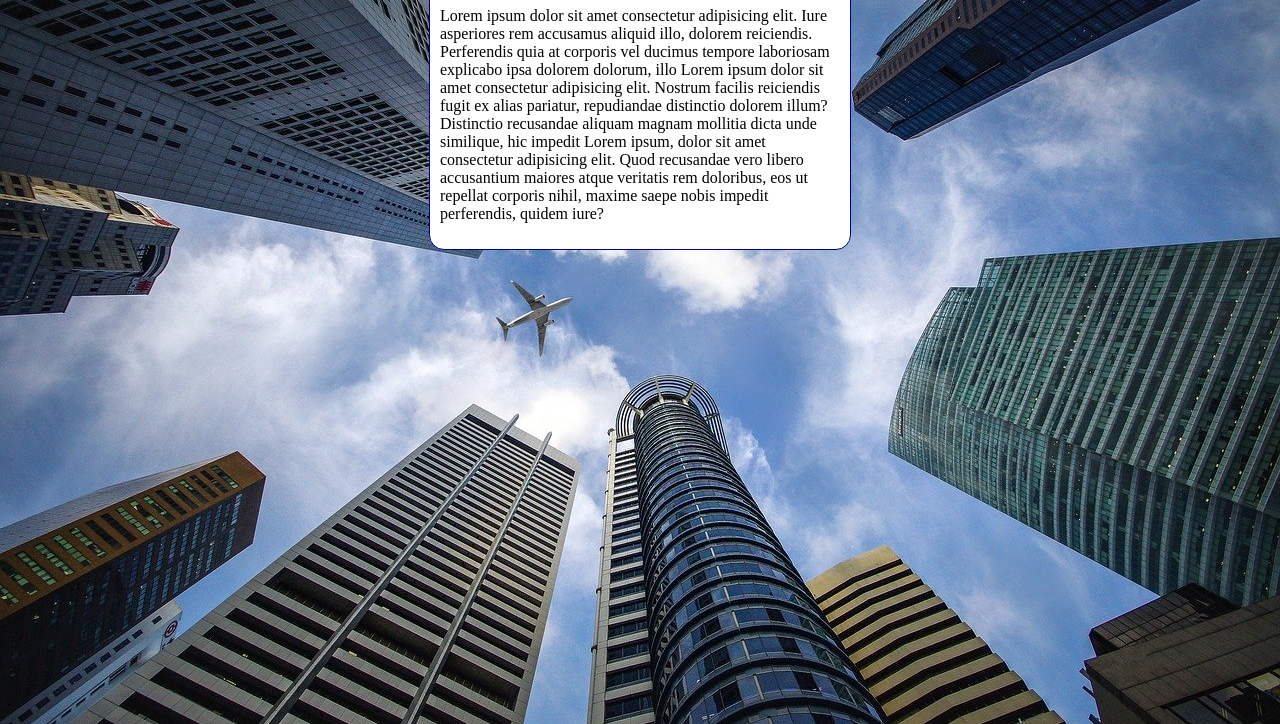
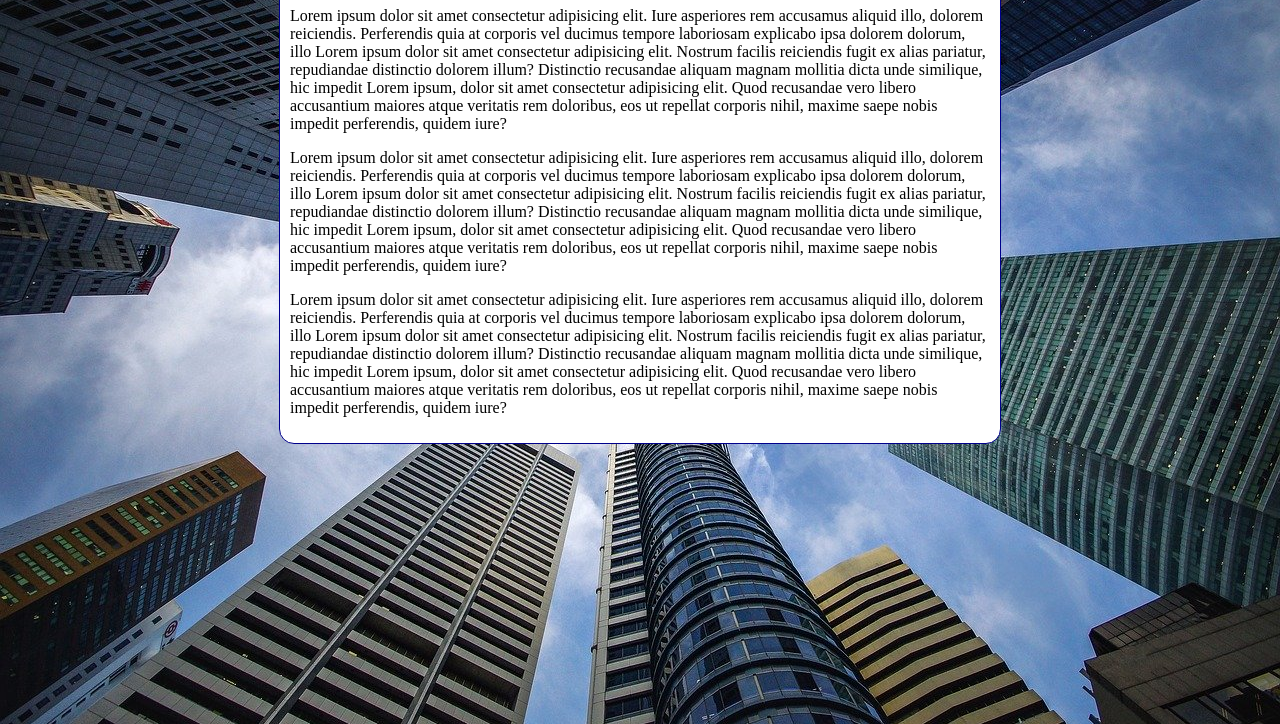
Before and after one commit to lucascostafreire/html-css, a plain HTML site: page exercicios/ex022/fundo006.html in a window 1280 px wide. Shown: the part 92-816 px from the top of the page. Drawn offline with Linux system fonts and the light colour scheme.

Commit message:
atulizado

```diff
--- a/exercicios/ex022/fundo006.html
+++ b/exercicios/ex022/fundo006.html
@@ -4,7 +4,7 @@
     <meta charset="UTF-8">
     <meta http-equiv="X-UA-Compatible" content="IE=edge">
     <meta name="viewport" content="width=device-width, initial-scale=1.0">
-    <title>Document</title>
+    <title>fundo fixo de tela</title>
     <style>
         body {
             height: 100vh;
@@ -13,14 +13,21 @@
             background-position: center top;
             background-repeat: no-repeat;
             background-size: cover;
+            background-attachment: fixed;
         }
         main {
             background-color: white;
-            width: 400px;
+            max-width: 700px;
             padding: 10px;
             margin: auto;
             border: 1px solid darkblue;
             border-radius: 15px;
+
+            /* Shorthand - background
+            color > image > position > repeat > [size]
+            > attachament
+
+            */
         }
     </style>
 </head>
@@ -28,6 +35,8 @@
     <main>
         <h1>Teste de imagem de fundo</h1>
         <p>Lorem ipsum dolor sit amet consectetur adipisicing elit. Iure asperiores rem accusamus aliquid illo, dolorem reiciendis. Perferendis quia at corporis vel ducimus tempore laboriosam explicabo ipsa dolorem dolorum, illo Lorem ipsum dolor sit amet consectetur adipisicing elit. Nostrum facilis reiciendis fugit ex alias pariatur, repudiandae distinctio dolorem illum? Distinctio recusandae aliquam magnam mollitia dicta unde similique, hic impedit Lorem ipsum, dolor sit amet consectetur adipisicing elit. Quod recusandae vero libero accusantium maiores atque veritatis rem doloribus, eos ut repellat corporis nihil, maxime saepe nobis impedit perferendis, quidem iure?</p>
+        <p>Lorem ipsum dolor sit amet consectetur adipisicing elit. Iure asperiores rem accusamus aliquid illo, dolorem reiciendis. Perferendis quia at corporis vel ducimus tempore laboriosam explicabo ipsa dolorem dolorum, illo Lorem ipsum dolor sit amet consectetur adipisicing elit. Nostrum facilis reiciendis fugit ex alias pariatur, repudiandae distinctio dolorem illum? Distinctio recusandae aliquam magnam mollitia dicta unde similique, hic impedit Lorem ipsum, dolor sit amet consectetur adipisicing elit. Quod recusandae vero libero accusantium maiores atque veritatis rem doloribus, eos ut repellat corporis nihil, maxime saepe nobis impedit perferendis, quidem iure?</p>
+        <p>Lorem ipsum dolor sit amet consectetur adipisicing elit. Iure asperiores rem accusamus aliquid illo, dolorem reiciendis. Perferendis quia at corporis vel ducimus tempore laboriosam explicabo ipsa dolorem dolorum, illo Lorem ipsum dolor sit amet consectetur adipisicing elit. Nostrum facilis reiciendis fugit ex alias pariatur, repudiandae distinctio dolorem illum? Distinctio recusandae aliquam magnam mollitia dicta unde similique, hic impedit Lorem ipsum, dolor sit amet consectetur adipisicing elit. Quod recusandae vero libero accusantium maiores atque veritatis rem doloribus, eos ut repellat corporis nihil, maxime saepe nobis impedit perferendis, quidem iure?</p>
     </main>
 
 </body>
```
